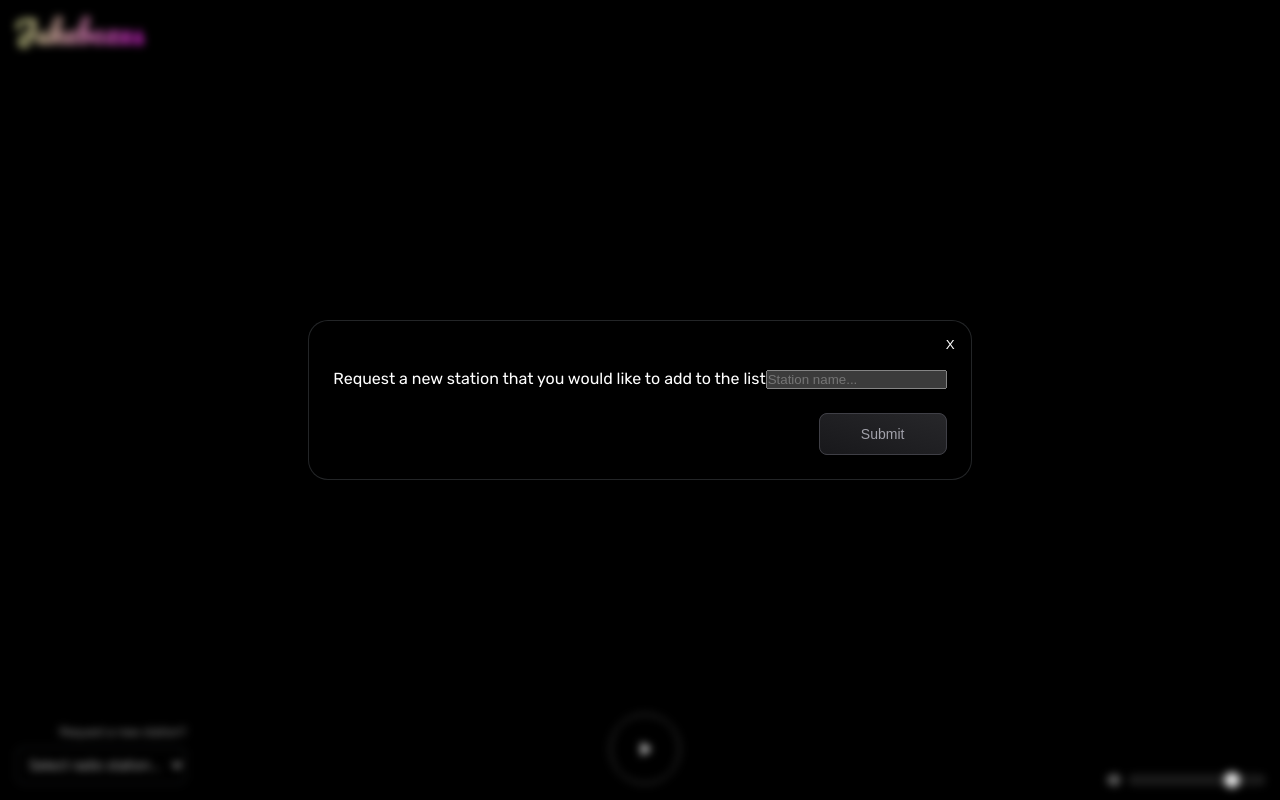
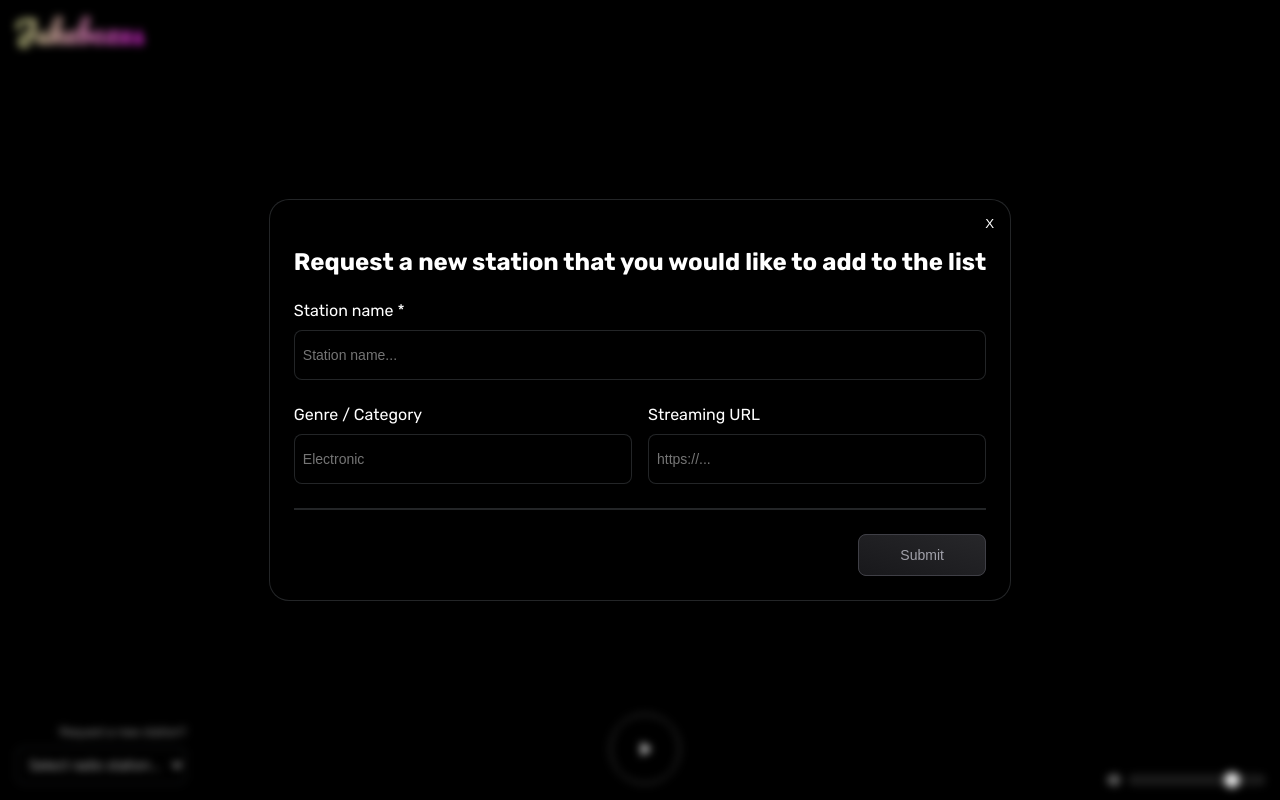
Before and after one commit to allelos/jukeboxes, a Next.js app: page / in a window 1280 px wide. Both pictures are taken after a click on the element "Request a new station?". Built offline with nearby package versions, Linux system fonts and the light colour scheme.

Commit message:
Enriched station request form.

```diff
--- a/components/stationRequest/index.tsx
+++ b/components/stationRequest/index.tsx
@@ -1,3 +1,4 @@
+import type { ChangeEvent } from "react";
 import { createPortal } from "react-dom";
 import { useState } from "react";
 import axios from "axios";
@@ -5,8 +6,14 @@ import Modal from "@components/modal";
 import Input from "@components/input";
 import styles from "@styles/stationRequest.module.css";
 
+const makeOnChange =
+  (fn: (value: string) => void) => (e: ChangeEvent<HTMLInputElement>) =>
+    fn(e.target.value);
+
 const StationRequest = () => {
   const [name, setName] = useState("");
+  const [genre, setGenre] = useState("");
+  const [streamingUrl, setStreamingUrl] = useState("");
   const [loading, setLoading] = useState(false);
   const [error, setError] = useState(null);
   const [open, setOpen] = useState(false);
@@ -23,7 +30,7 @@ const StationRequest = () => {
 
     setLoading(true);
     axios
-      .post("/api/station-request", { name })
+      .post("/api/station-request", { name, genre, streamingUrl })
       .then(() => {
         setError(null);
         onToggle();
@@ -41,16 +48,35 @@ const StationRequest = () => {
         createPortal(
           <Modal onToggle={onToggle}>
             <form className={styles.form} onSubmit={onSubmit}>
-              <label>
+              <h2>
                 Request a new station that you would like to add to the list
-                <input
-                  autoComplete="off"
-                  name="stationName"
-                  type="text"
-                  placeholder="Station name..."
-                  onChange={(e) => setName(e.target.value)}
-                />
-              </label>
+              </h2>
+              <Input
+                name="stationName"
+                type="text"
+                placeholder="Station name..."
+                onChange={makeOnChange(setName)}
+                required
+              >
+                Station name
+              </Input>
+              <div className={styles.row}>
+                <Input
+                  name="stationGenre"
+                  placeholder="Electronic"
+                  onChange={makeOnChange(setGenre)}
+                >
+                  Genre / Category
+                </Input>
+                <Input
+                  name="stationUrl"
+                  placeholder="https://..."
+                  onChange={makeOnChange(setStreamingUrl)}
+                >
+                  Streaming URL
+                </Input>
+              </div>
+              <hr />
               <div>
                 <button type="submit" disabled={loading}>
                   {loading ? "Submitting..." : "Submit"}
--- a/pages/api/station-request.ts
+++ b/pages/api/station-request.ts
@@ -13,14 +13,14 @@ const stationRequest = async (req: NextApiRequest, res: NextApiResponse) => {
 
     const sheets = google.sheets({ version: "v4", auth });
 
-    const { name } = req.body;
+    const { name, genre, streamingUrl } = req.body;
 
     await sheets.spreadsheets.values.append({
       spreadsheetId: process.env.SHEET_ID,
-      range: "A2:B2",
+      range: "A2:D2",
       valueInputOption: "USER_ENTERED",
       requestBody: {
-        values: [[name, new Date().toLocaleDateString()]],
+        values: [[name, genre, streamingUrl, new Date().toLocaleDateString()]],
       },
     });
 
```
